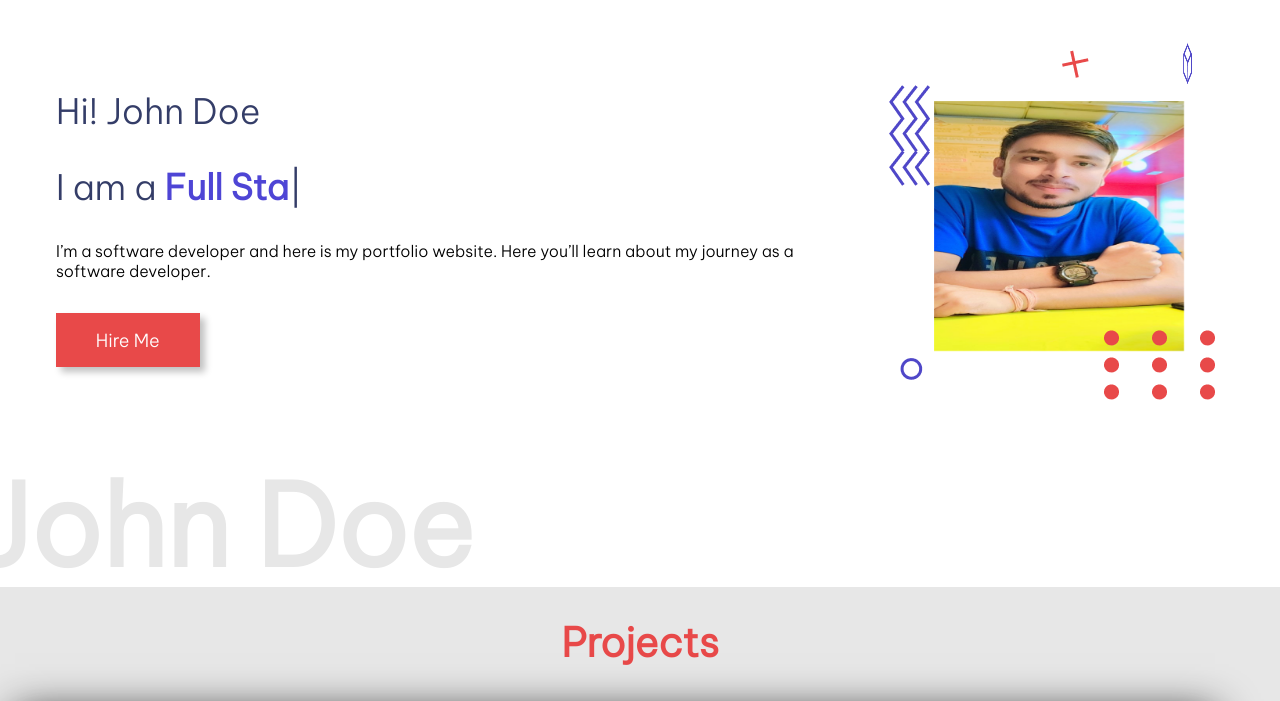
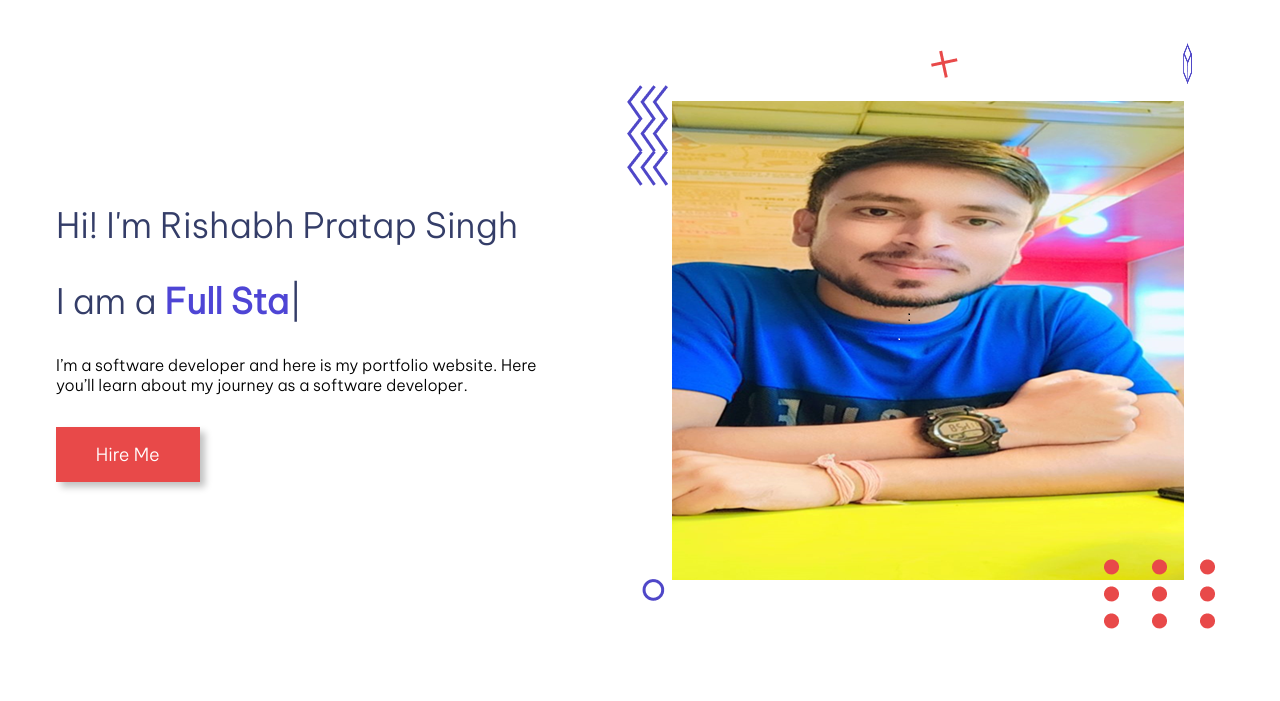
Before and after one commit to Rishabh523/Portfolio, a plain HTML site: page index.html in a window 1280 px wide. Shown: the part 99-800 px from the top of the page. Drawn offline with nearby package versions, Linux system fonts and the light colour scheme.

Commit message:
3rd commit

```diff
--- a/index.html
+++ b/index.html
@@ -28,7 +28,7 @@
             <div class="faded-text">John Doe</div>
             <div class="hero-section-left">
                 <div class="hero-section-heading">
-                    Hi! John Doe
+                    Hi! I'm Rishabh Pratap Singh
                 </div>
                 <div class="hero-section-heading hero-section-subheading">
                     I am a <span class="role"></span>
@@ -55,9 +55,7 @@
                     <img src="./images/userAsset/plus.png" alt="" />
                 </div>
                 <div class="userImage">
-                    <img src="./images/userAsset/UserImage.jpg" alt=""
-                    height="250"
-                    width="250"/>
+                    <img src="./images/userAsset/UserImage.png" alt="" />
                 </div>
             </div>
            </div>
```
Also changed, not shown: images/userAsset/UserImage.png (added).
